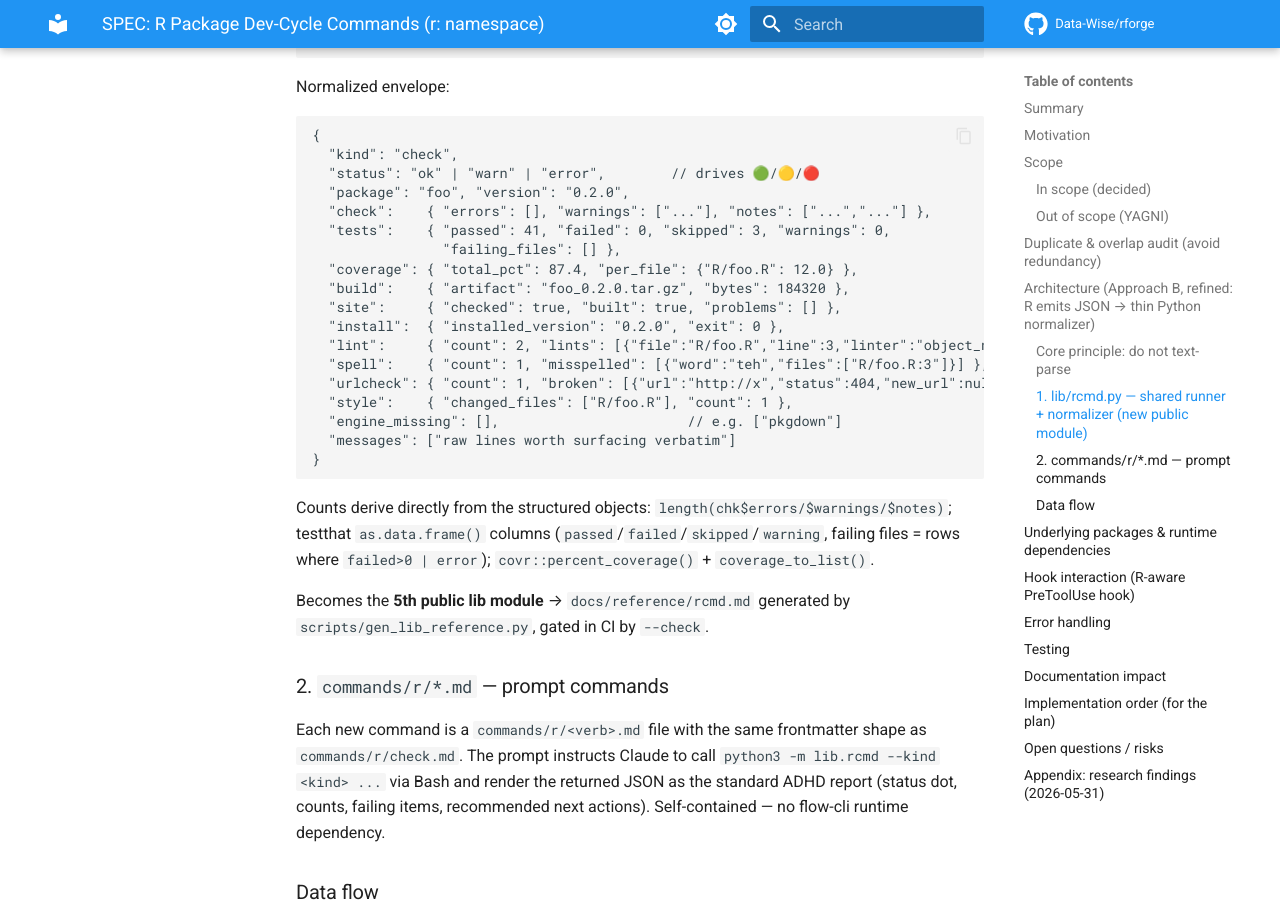
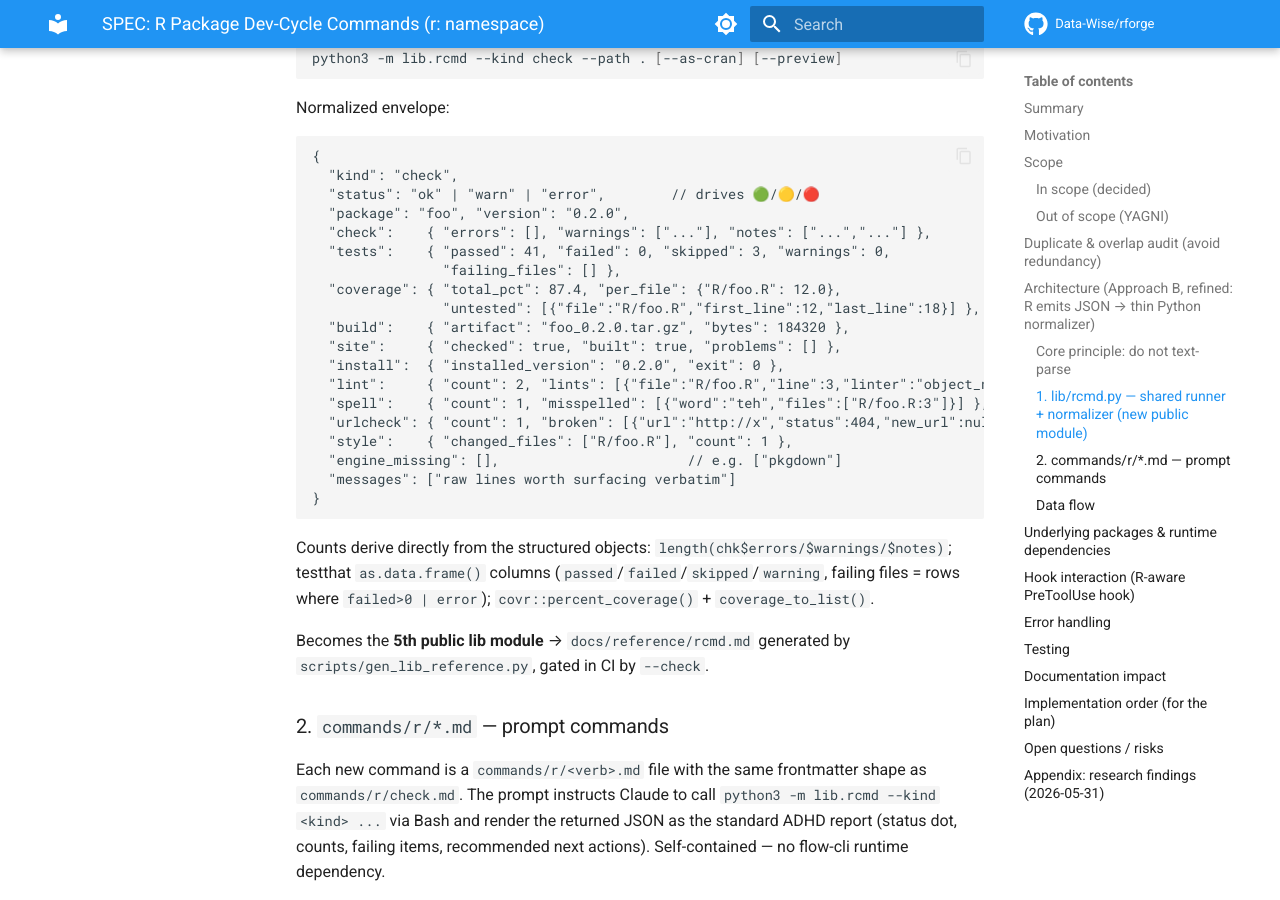
Before and after one commit to Data-Wise/rforge, an MkDocs documentation site: the page built from docs/specs/SPEC-r-dev-commands-2026-05-31.md, in a window 1280 px wide and 900 px high, scrolled down 4698 px. Built offline with MkDocs 1.6.1 and Material for MkDocs 9.7.7, drawn with Linux system fonts in a browser that asks for light colours; comment, search, counter and statistics services are not loaded; some of the changed text lies outside the part shown.

Commit message:
docs: r:coverage also reports untested lines (covr::zero_coverage)
Co-Authored-By: Claude Opus 4.8 <noreply@anthropic.com>

```diff
--- a/docs/specs/SPEC-r-dev-commands-2026-05-31.md
+++ b/docs/specs/SPEC-r-dev-commands-2026-05-31.md
@@ -44,7 +44,7 @@ and with parsed output, the way `/rforge:r:check` already works.
 | `/rforge:r:test`     | `testthat::test_local(load_package="source", reporter="list")` | **Self-loads** via `pkgload::load_all()` (no separate load step); `as.data.frame()` → pass/fail/skip/warn + failing files |
 | `/rforge:r:document` | `roxygen2::roxygenize()`                             | Regenerates `man/*.Rd` + `NAMESPACE` (blessed path, see Hook interaction) |
 | `/rforge:r:install`  | `R CMD INSTALL` (via Bash) or `pkgbuild::build()`+install | No structured result; report installed version + exit status |
-| `/rforge:r:coverage` | `covr::package_coverage()` + `coverage_to_list()`    | Total % + per-file %, lowest offenders |
+| `/rforge:r:coverage` | `covr::package_coverage()` + `coverage_to_list()` + `zero_coverage()` | Total % + per-file %, lowest offenders, **+ exact untested lines** (feeds "what to test next") |
 | `/rforge:r:site`     | `pkgdown::pkgdown_sitrep()` (report all) → `build_site(preview=FALSE, install=TRUE)` | Flags: `--preview` (`preview_site()`), `--strict` (`check_pkgdown()` fail-fast / CI), `--articles-only` (`build_articles()`, reinstall first), `--devel` (`load_all`, fast iteration). Classify **vignette render errors** (abort) vs **config/index** problems (warn). Needs `pandoc` |
 | `/rforge:r:lint`     | `lintr::lint_package()`                              | Structured lints (file/line/linter/message) → grouped report; read-only. 🟡 if any |
 | `/rforge:r:spell`    | `spelling::spell_check_package()`                    | Misspelled words + locations; AI triages real typos vs WORDLIST. 🟡 if any |
@@ -156,7 +156,8 @@ Normalized envelope:
   "check":    { "errors": [], "warnings": ["..."], "notes": ["...","..."] },
   "tests":    { "passed": 41, "failed": 0, "skipped": 3, "warnings": 0,
                 "failing_files": [] },
-  "coverage": { "total_pct": 87.4, "per_file": {"R/foo.R": 12.0} },
+  "coverage": { "total_pct": 87.4, "per_file": {"R/foo.R": 12.0},
+                "untested": [{"file":"R/foo.R","first_line":12,"last_line":18}] },
   "build":    { "artifact": "foo_0.2.0.tar.gz", "bytes": 184320 },
   "site":     { "checked": true, "built": true, "problems": [] },
   "install":  { "installed_version": "0.2.0", "exit": 0 },
@@ -307,7 +308,8 @@ Three parallel research agents reviewed the r-lib docs/sources:
   `$session_info`, `$checkdir`. No JSON method — serialize with `jsonlite`.
   Use `error_on="never"`.
 - **`covr`**: `coverage_to_list()` → `{filecoverage, totalcoverage}`;
-  `percent_coverage()` → total numeric.
+  `percent_coverage()` → total numeric; `zero_coverage()` → data frame of
+  uncovered lines (`filename`, `first_line`, `last_line`) → the "untested" list.
 - **`testthat` / `pkgload`**: `devtools::test()` ≈ `testthat::test_local(path,
   load_package="source")`. `test_local()` **self-loads** the source package via
   `pkgload::load_all()` (its default `load_package="source"`), so no explicit
```
